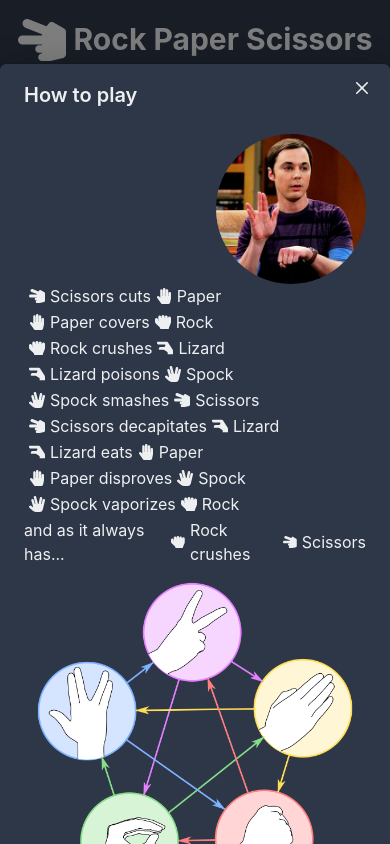
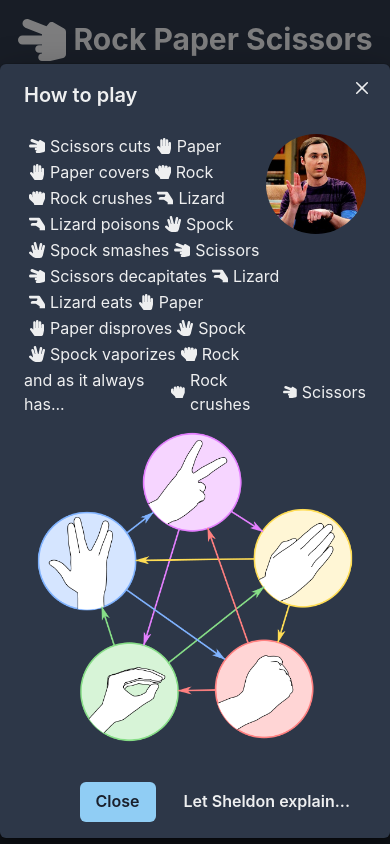
Before and after one commit to Netanel-Mordakhay/Rock-Paper-Scissors-Lizard-Spock, a React (Vite) app: page / in a window 390 px wide. Both pictures are taken after a click on the button "How to play". Built offline with nearby package versions, Linux system fonts and the light colour scheme.

Commit message:
mobile responsive fix

```diff
--- a/src/components/HowToPlay.tsx
+++ b/src/components/HowToPlay.tsx
@@ -38,7 +38,7 @@
           <ModalBody>
             <Image
               borderRadius="full"
-              boxSize="150px"
+              boxSize="100px"
               src={sheldonImage}
               alt="Sheldon Cooper"
               float="right"
--- a/src/index.css
+++ b/src/index.css
@@ -1,3 +1,23 @@
+html,
+body {
+  height: 100%;
+  margin: 0;
+  padding: 0;
+}
+
+#root,
+.app {
+  min-height: 100vh;
+  display: flex;
+  flex-direction: column;
+}
+
+@media (max-width: 600px) {
+  .app {
+    min-height: -webkit-fill-available;
+  }
+}
+
 /* Body */
 .contentBox {
   padding: 0 10px;
```
